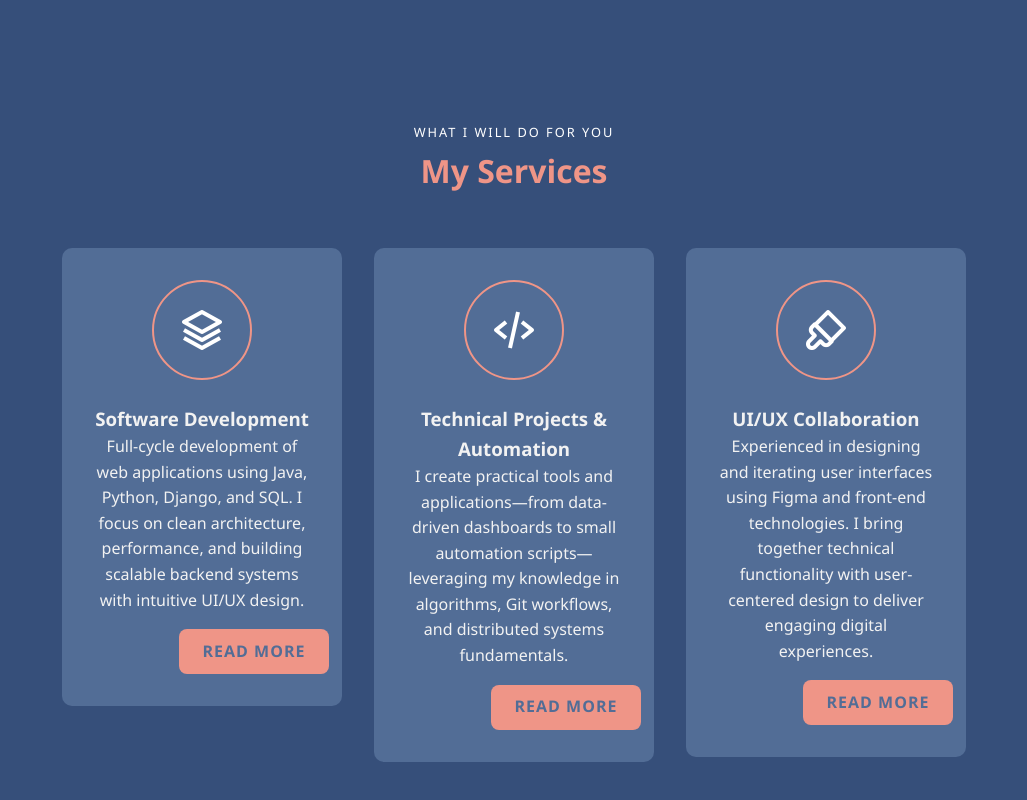
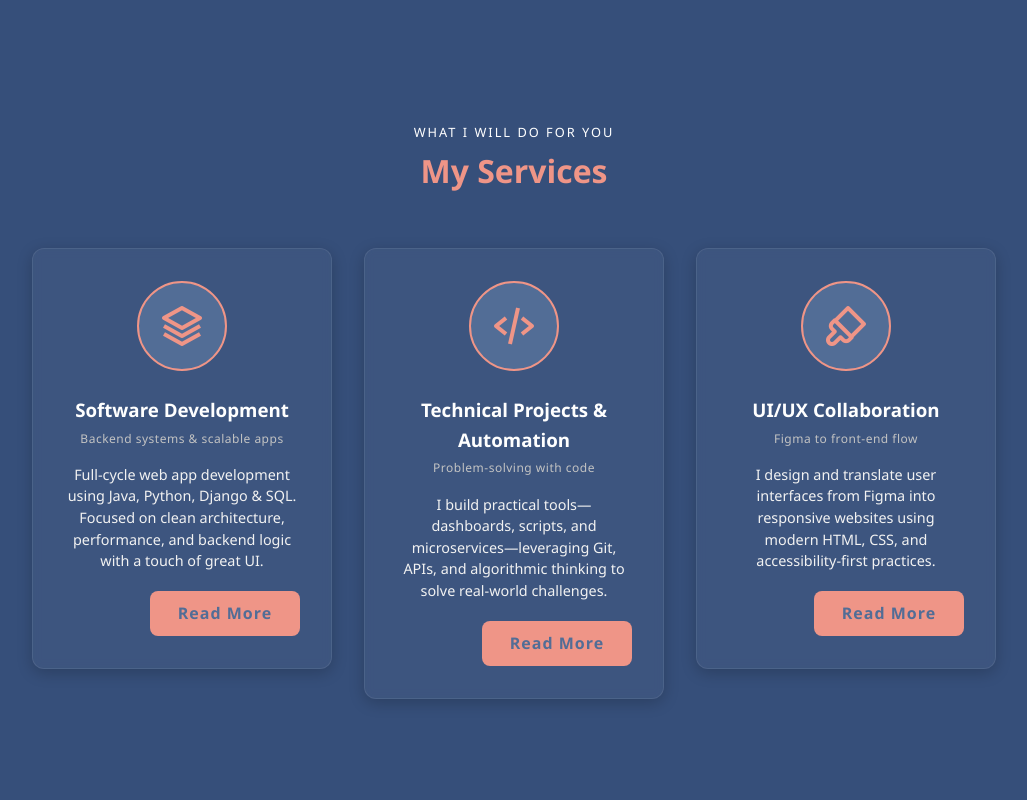
Before and after one commit to Zonish-Sheikh/Portfolio_Website, a plain HTML site: page index.html in a window 1280 px wide. Shown: the part 1798-2598 px from the top of the page, without its empty margins (126-1153 px from the left). Drawn offline with nearby package versions, Linux system fonts and the light colour scheme.

Commit message:
completed responsive Services section with animations and final layout polish

```diff
--- a/index.html
+++ b/index.html
@@ -23,7 +23,7 @@
     <div id="menu-icon" class="bx bx-menu"></div>
   </header>
 
-  <!-- Home Section -->
+  <!-- HOME PAGE -->
   <section id="home" class="home">
     <!-- LEFT SIDE -->
     <div class="home-content">
@@ -71,7 +71,7 @@
     </div>
   </section>
 
-  <!-- ABOUT SECTION -->
+  <!-- ABOUT PAGE -->
 <section id="about" class="section about-skills">
   <div class="container">
     <h2 class="section-heading">About Me</h2>
@@ -129,7 +129,7 @@
   </div>
 </section>
 
-<!-- SERVICES SECTION -->
+<!-- SERVICES PAGE -->
 <section id="services" class="services">
   <div class="main-text">
     <span>What I Will Do for You</span>
@@ -139,42 +139,43 @@
   <div class="section-services">
 
     <div class="service-box">
-      <i class='bx bx-layer service-icon' style='color:white'></i>
+      <i class='bx bx-layer service-icon'></i>
       <h3>Software Development</h3>
+      <small>Backend systems & scalable apps</small>
       <p>
-        Full-cycle development of web applications using Java, Python, Django, and SQL. I focus on clean architecture, performance, and building scalable backend systems with intuitive UI/UX design.
+        Full-cycle web app development using Java, Python, Django & SQL. Focused on clean architecture, performance, and backend logic with a touch of great UI.
       </p>
       <div class="btn-box service-btn">
-        <a href="#" class="btn">READ MORE</a>
+        <a href="#" class="btn">Read More</a>
       </div>
     </div>
 
     <div class="service-box">
-      <i class='bx bx-code-alt service-icon' style='color:white'></i>
+      <i class='bx bx-code-alt service-icon'></i>
       <h3>Technical Projects & Automation</h3>
+      <small>Problem-solving with code</small>
       <p>
-        I create practical tools and applications—from data-driven dashboards to small automation scripts—leveraging my knowledge in algorithms, Git workflows, and distributed systems fundamentals.
+        I build practical tools—dashboards, scripts, and microservices—leveraging Git, APIs, and algorithmic thinking to solve real-world challenges.
       </p>
       <div class="btn-box service-btn">
-        <a href="#" class="btn">READ MORE</a>
+        <a href="#" class="btn">Read More</a>
       </div>
     </div>
 
     <div class="service-box">
-      <i class='bx bx-brush service-icon' style='color:white'></i>
+      <i class='bx bx-brush service-icon'></i>
       <h3>UI/UX Collaboration</h3>
+      <small>Figma to front-end flow</small>
       <p>
-        Experienced in designing and iterating user interfaces using Figma and front-end technologies. I bring together technical functionality with user-centered design to deliver engaging digital experiences.
+        I design and translate user interfaces from Figma into responsive websites using modern HTML, CSS, and accessibility-first practices.
       </p>
       <div class="btn-box service-btn">
-        <a href="#" class="btn">READ MORE</a>
+        <a href="#" class="btn">Read More</a>
       </div>
     </div>
 
   </div>
 </section>
-
-
 <script src="script.js"></script>
 
 </body>
--- a/script.js
+++ b/script.js
@@ -68,7 +68,7 @@ faders.forEach(el => {
   appearOnScroll.observe(el);
 });
 
-/* SERVICES */
+// SERVICES SECTION SCROLL REVEAL
 const serviceBoxes = document.querySelectorAll('.service-box');
 
 const revealOnScroll = () => {
--- a/style.css
+++ b/style.css
@@ -275,7 +275,7 @@ section{
   }
 }
 
-/* ABOUT SECTION CSS */
+/* ABOUT PAGE CSS */
 :root {
   --primary: #ff6863;
   --text: #f2f2f2;
@@ -385,7 +385,7 @@ html {
   scroll-behavior: smooth;
 }
 
-/* SERVICES SECTION CSS */
+/* SERVICES PAGE CSS */
 .main-text {
   width: 100%;
   text-align: center;
@@ -416,47 +416,86 @@ html {
 }
 
 .service-box {
-  width: 280px;
+  width: 300px;
   padding: 2rem;
+  background: rgba(255, 255, 255, 0.04);
+  backdrop-filter: blur(4px);
+  border-radius: 12px;
   text-align: center;
-  background: var(--second-bg-color);
-  transition: transform 0.4s ease;
-  border-radius: 10px;
-  display: flex;
-  flex-direction: column;
-  justify-content: flex-start;
+  border: 1px solid rgba(255, 255, 255, 0.08);
+  box-shadow: 0 4px 16px rgba(0,0,0,0.2);
+  transition: transform 0.4s ease, background 0.3s ease;
+  opacity: 0;
+  transform: translateY(40px);
+  transition: all 0.6s ease;
+}
+
+.service-box.reveal {
+  opacity: 1;
+  transform: translateY(0);
 }
 
 .service-box:hover {
   transform: translateY(-10px);
+  background: rgba(255, 255, 255, 0.06);
+  box-shadow: 0 10px 30px rgba(0, 0, 0, 0.25);
 }
 
 .service-icon {
   border: 2px solid var(--hover-color);
-  padding: 1.5rem;
+  padding: 1.2rem;
   background: var(--bg-color);
   display: flex;
   align-items: center;
   justify-content: center;
   font-size: 3rem;
   border-radius: 50%;
-  margin: 0 auto 1.5rem;
+  margin: 0 auto 1rem;
   color: var(--hover-color);
 }
 
-.service-btn {
-  margin-top: 1rem;
+.service-box h3 {
+  margin: 0.5rem 0 0.2rem;
+  color: white;
+}
+
+.service-box small {
+  display: block;
+  font-size: 0.75rem;
+  color: var(--muted);
+  margin-bottom: 1rem;
+  letter-spacing: 0.5px;
+}
+
+.service-box p {
+  font-size: 0.9rem;
+  color: var(--text);
+  line-height: 1.5;
+}
+
+.btn-box.service-btn {
+  margin-top: 1.2rem;
   display: flex;
   justify-content: center;
 }
 
+.btn {
+  padding: 0.5rem 1.2rem;
+  background-color: var(--hover-color);
+  color: #fff;
+  border: none;
+  border-radius: 25px;
+  font-weight: 500;
+  transition: background 0.3s ease;
+}
+
+.btn:hover {
+  background-color: #fff;
+  color: var(--hover-color);
+}
+
+/* RESPONSIVE */
 @media (max-width: 768px) {
-  .section-services {
-    flex-direction: column;
-    align-items: center;
-  }
+}
 
-  .service-box {
-    width: 90%;
-  }
-}
+/* SKILSS PAGE CSS */
```
